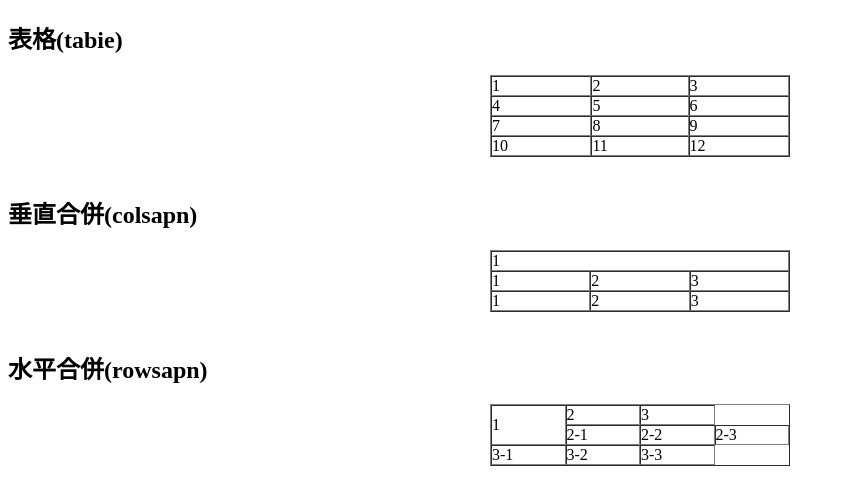
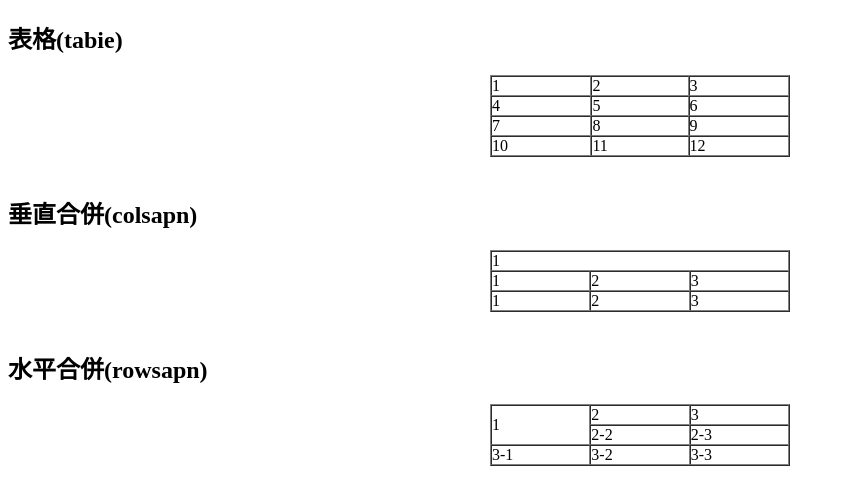
Before and after one commit to Xuyuhan900930/3411107053, a plain HTML site: page table.html in a window 1280 px wide. Shown: the whole page, without its empty margins (0-845 px from the left). Drawn offline with Linux system fonts and the light colour scheme.

Commit message:
Add files via upload

```diff
--- a/table.html
+++ b/table.html
@@ -56,7 +56,6 @@
             <td>3</td>
          </tr>
          <tr>
-            <td>2-1</td>
             <td>2-2</td>
             <td>2-3</td>
          </tr>
```
